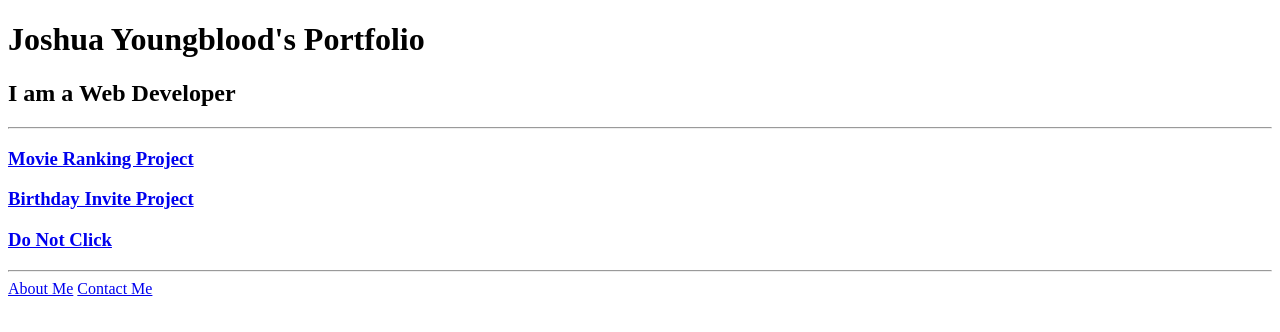
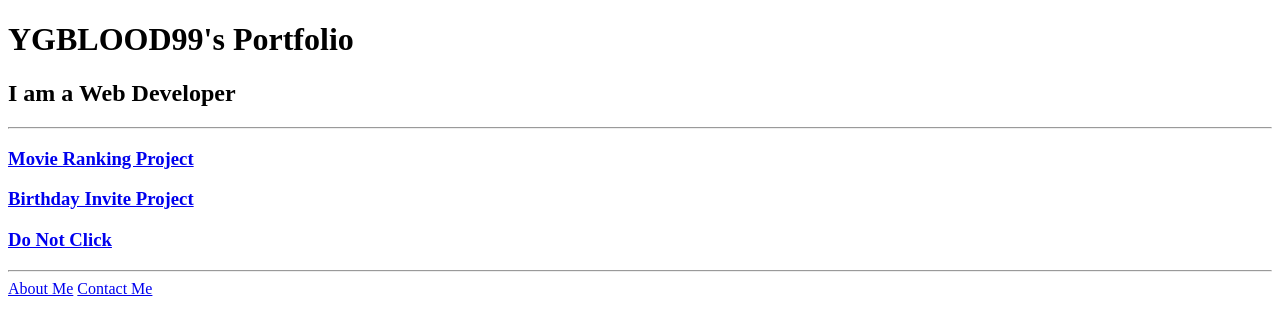
Before and after one commit to YGBLOOD99/html-portfolio, a plain HTML site: page index.html in a window 1280 px wide. Drawn offline with Linux system fonts and the light colour scheme.

Commit message:
Update index.html

```diff
--- a/index.html
+++ b/index.html
@@ -7,7 +7,7 @@
     </head>
 
     <body>
-        <h1>Joshua Youngblood's Portfolio</h1>
+        <h1>YGBLOOD99's Portfolio</h1>
         <h2>I am a Web Developer</h2>
         <hr />
 
```
